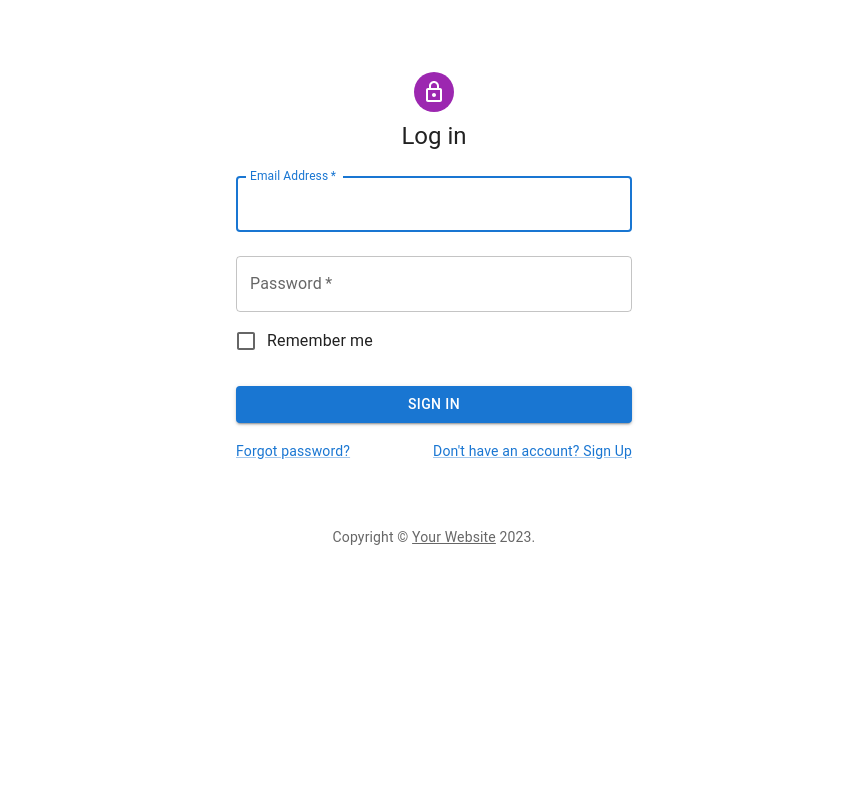
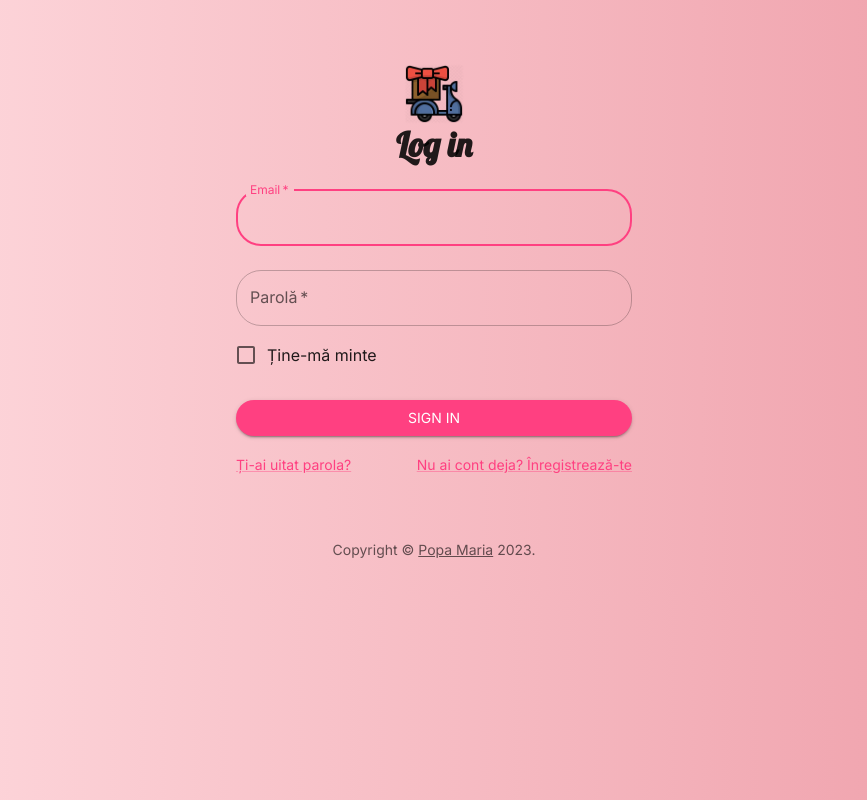
Before and after one commit to mariapopa19/licenta-frontend, a React (Create React App) app: page /login in a window 1280 px wide. Shown: the whole page, without its empty margins (206-1073 px from the left). Built offline with nearby package versions, Linux system fonts and the light colour scheme.

Commit message:
styling changes for the forms

```diff
--- a/package.json
+++ b/package.json
@@ -7,6 +7,7 @@
     "@emotion/styled": "^11.10.6",
     "@mui/icons-material": "^5.11.11",
     "@mui/material": "^5.11.12",
+    "@mui/styled-engine-sc": "^5.11.11",
     "@testing-library/jest-dom": "^5.16.5",
     "@testing-library/react": "^13.4.0",
     "@testing-library/user-event": "^13.5.0",
@@ -15,6 +16,7 @@
     "react-dom": "^18.2.0",
     "react-router-dom": "^6.9.0",
     "react-scripts": "5.0.1",
+    "styled-components": "^5.3.8",
     "web-vitals": "^2.1.4"
   },
   "scripts": {
--- a/public/index.html
+++ b/public/index.html
@@ -3,6 +3,12 @@
   <head>
     <meta charset="utf-8" />
     <link rel="icon" href="%PUBLIC_URL%/favicon.ico" />
+    <link rel="preconnect" href="https://fonts.googleapis.com" />
+    <link rel="preconnect" href="https://fonts.gstatic.com" crossorigin />
+    <link
+      href="https://fonts.googleapis.com/css2?family=Inter:wght@300;400&family=Lobster&family=Lora&display=swap"
+      rel="stylesheet"
+    />
     <meta name="viewport" content="initial-scale=1, width=device-width" />
     <!-- <meta name="viewport" content="width=device-width, initial-scale=1" /> -->
     <meta name="theme-color" content="#000000" />
--- a/src/App.js
+++ b/src/App.js
@@ -1,10 +1,14 @@
 // import logo from './logo.svg';
 import './App.css';
+// import Navbar from './layout/NavBar';
 import SignUp from './pages/SignUp'
 
 function App() {
   return (
-    <SignUp />
+    // <Navbar>
+
+      <SignUp />
+    // </Navbar>
     // <div className="App">
     //   <header className="App-header">
     //     <img src={logo} className="App-logo" alt="logo" />
--- /dev/null
+++ b/src/components/RoundedButton.jsx
@@ -0,0 +1,5 @@
+import { Button, styled } from "@mui/material";
+
+export const RoundedButton = styled(Button)`
+  border-radius: 20px;
+`;
--- /dev/null
+++ b/src/components/TextField.jsx
@@ -0,0 +1,10 @@
+import {styled} from "@mui/material/styles";
+import { TextField } from "@mui/material";;
+
+export const RoundedTextField = styled(TextField)({
+    '& .MuiOutlinedInput-root': {
+        '& fieldset': {
+          borderRadius: '25px',
+        },
+    },
+});
--- /dev/null
+++ b/src/pages/Error.jsx
@@ -0,0 +1,5 @@
+export default function ErrorPage () {
+    return(
+        <></>
+    )
+}
--- a/src/pages/LogIn.jsx
+++ b/src/pages/LogIn.jsx
@@ -1,18 +1,17 @@
 import { useState } from "react";
 import Avatar from "@mui/material/Avatar";
-import Button from "@mui/material/Button";
 import CssBaseline from "@mui/material/CssBaseline";
-import TextField from "@mui/material/TextField";
 import FormControlLabel from "@mui/material/FormControlLabel";
 import Checkbox from "@mui/material/Checkbox";
 import Link from "@mui/material/Link";
 import Grid from "@mui/material/Grid";
 import Box from "@mui/material/Box";
-import LockOutlinedIcon from "@mui/icons-material/LockOutlined";
 import Typography from "@mui/material/Typography";
 import Container from "@mui/material/Container";
-import { createTheme, ThemeProvider } from "@mui/material/styles";
+import { createTheme, styled, ThemeProvider } from "@mui/material/styles";
 import { login } from "../api";
+import { RoundedTextField } from "../components/TextField";
+import { RoundedButton } from "../components/RoundedButton";
 
 function Copyright(props) {
   return (
@@ -24,7 +23,7 @@ function Copyright(props) {
     >
       {"Copyright © "}
       <Link color="inherit" href="https://mui.com/">
-        Your Website
+        Popa Maria
       </Link>{" "}
       {new Date().getFullYear()}
       {"."}
@@ -32,8 +31,33 @@ function Copyright(props) {
   );
 }
 
-const theme = createTheme();
+const theme = createTheme({
+  components: {
+    MuiCssBaseline: {
+      styleOverrides: {
+        body: {
+          backgroundColor: "#ffdde1",
+          backgroundImage: `linear-gradient(to right, #ffdde1, #ee9ca7)`,
+        },
+      },
+    },
+  },
+  palette: {
+    mode: "light",
+    primary: {
+      main: "#ff4081",
+    },
+  },
+  typography: {
+    fontFamily: "'Inter', sans-serif",
+  },
+});
 
+
+const Titlu = styled(Typography)`
+  font-family: "Lobster", cursive;
+  font-weight: 700;
+`;
 export default function LogIn() {
   const [email, setEmail] = useState("");
   const [pass, setPass] = useState("");
@@ -55,19 +79,21 @@ export default function LogIn() {
             alignItems: "center",
           }}
         >
-          <Avatar sx={{ m: 1, bgcolor: "secondary.main" }}>
-            <LockOutlinedIcon />
-          </Avatar>
-          <Typography component="h1" variant="h5">
+          <Avatar
+            src="./images/1476408.avif"
+            variant="square"
+            sx={{ width: 60, height: 60 }}
+          ></Avatar>
+          <Titlu component="h1" variant="h4">
             Log in
-          </Typography>
+          </Titlu>
           <Box
             component="form"
             onSubmit={handleSubmit}
             noValidate
             sx={{ mt: 1 }}
           >
-            <TextField
+            <RoundedTextField
               onChange={(e) => {
                 setEmail(e.target.value);
               }}
@@ -75,12 +101,12 @@ export default function LogIn() {
               required
               fullWidth
               id="email"
-              label="Email Address"
+              label="Email"
               name="email"
               autoComplete="email"
               autoFocus
             />
-            <TextField
+            <RoundedTextField
               onChange={(e) => {
                 setPass(e.target.value);
               }}
@@ -88,32 +114,32 @@ export default function LogIn() {
               required
               fullWidth
               name="password"
-              label="Password"
+              label="Parolă"
               type="password"
               id="password"
               autoComplete="current-password"
             />
             <FormControlLabel
               control={<Checkbox value="remember" color="primary" />}
-              label="Remember me"
+              label="Ține-mă minte"
             />
-            <Button
+            <RoundedButton
               type="submit"
               fullWidth
               variant="contained"
               sx={{ mt: 3, mb: 2 }}
             >
               Sign In
-            </Button>
+            </RoundedButton>
             <Grid container>
               <Grid item xs>
                 <Link href="#" variant="body2">
-                  Forgot password?
+                  Ți-ai uitat parola?
                 </Link>
               </Grid>
               <Grid item>
                 <Link href="#" variant="body2">
-                  {"Don't have an account? Sign Up"}
+                  {"Nu ai cont deja? Înregistrează-te"}
                 </Link>
               </Grid>
             </Grid>
--- a/src/pages/SignUp.jsx
+++ b/src/pages/SignUp.jsx
@@ -1,19 +1,16 @@
 import { useState } from "react";
 import Avatar from "@mui/material/Avatar";
-import Button from "@mui/material/Button";
 import CssBaseline from "@mui/material/CssBaseline";
-import TextField from "@mui/material/TextField";
-import FormControlLabel from "@mui/material/FormControlLabel";
-import Checkbox from "@mui/material/Checkbox";
 import Link from "@mui/material/Link";
 import Grid from "@mui/material/Grid";
 import Box from "@mui/material/Box";
-// import LockOutlinedIcon from '@mui/icons-material/LockOutlined';
 import Typography from "@mui/material/Typography";
 import Container from "@mui/material/Container";
-import { createTheme, ThemeProvider } from "@mui/material/styles";
 
 import { creareUtilizator } from "../api/index";
+import { createTheme, styled, ThemeProvider } from "@mui/material";
+import { RoundedTextField } from "../components/TextField";
+import { RoundedButton } from "../components/RoundedButton";
 
 function Copyright(props) {
   return (
@@ -25,7 +22,7 @@ function Copyright(props) {
     >
       {"Copyright © "}
       <Link color="inherit" href="https://mui.com/">
-        Your Website
+        Popa Maria
       </Link>{" "}
       {new Date().getFullYear()}
       {"."}
@@ -33,7 +30,32 @@ function Copyright(props) {
   );
 }
 
-const theme = createTheme();
+const theme = createTheme({
+  components: {
+    MuiCssBaseline: {
+      styleOverrides: {
+        body: {
+          backgroundColor: "#ffdde1",
+          backgroundImage: `linear-gradient(to right, #ffdde1, #ee9ca7)`,
+        },
+      },
+    },
+  },
+  palette: {
+    mode: "light",
+    primary: {
+      main: "#ff4081",
+    },
+  },
+  typography: {
+    fontFamily: "'Inter', sans-serif",
+  },
+});
+
+const Titlu = styled(Typography)`
+  font-family: "Lobster", cursive;
+  font-weight: 700;
+`;
 
 export default function SignUp() {
   const [firstName, setFirstName] = useState("");
@@ -69,9 +91,7 @@ export default function SignUp() {
             variant="square"
             sx={{ width: 60, height: 60 }}
           ></Avatar>
-          <Typography component="h1" variant="h5">
-            Sign up
-          </Typography>
+          <Titlu variant="h4">Creare cont</Titlu>
           <Box
             component="form"
             noValidate
@@ -80,7 +100,7 @@ export default function SignUp() {
           >
             <Grid container spacing={2}>
               <Grid item xs={12} sm={6}>
-                <TextField
+                <RoundedTextField
                   onChange={(e) => {
                     setFirstName(e.target.value);
                   }}
@@ -89,71 +109,63 @@ export default function SignUp() {
                   required
                   fullWidth
                   id="firstName"
-                  label="First Name"
+                  label="Prenume"
                   autoFocus
                 />
               </Grid>
               <Grid item xs={12} sm={6}>
-                <TextField
+                <RoundedTextField
                   onChange={(e) => {
                     setLastName(e.target.value);
                   }}
                   required
                   fullWidth
                   id="lastName"
-                  label="Last Name"
+                  label="Nume de familie"
                   name="lastName"
                   autoComplete="family-name"
                 />
               </Grid>
               <Grid item xs={12}>
-                <TextField
+                <RoundedTextField
                   onChange={(e) => {
                     setEmail(e.target.value);
                   }}
                   required
                   fullWidth
                   id="email"
-                  label="Email Address"
+                  label="Email"
                   name="email"
                   autoComplete="email"
                 />
               </Grid>
               <Grid item xs={12}>
-                <TextField
+                <RoundedTextField
                   onChange={(e) => {
                     setPass(e.target.value);
                   }}
                   required
                   fullWidth
                   name="password"
-                  label="Password"
+                  label="Parolă"
                   type="password"
                   id="password"
                   autoComplete="new-password"
                 />
               </Grid>
-              <Grid item xs={12}>
-                <FormControlLabel
-                  control={
-                    <Checkbox value="allowExtraEmails" color="primary" />
-                  }
-                  label="I want to receive inspiration, marketing promotions and updates via email."
-                />
-              </Grid>
             </Grid>
-            <Button
+            <RoundedButton
               type="submit"
               fullWidth
               variant="contained"
               sx={{ mt: 3, mb: 2 }}
             >
-              Sign Up
-            </Button>
+              Înregistrare
+            </RoundedButton>
             <Grid container justifyContent="flex-end">
               <Grid item>
                 <Link href="#" variant="body2">
-                  Already have an account? Sign in
+                  Ai deja cont? Click aici
                 </Link>
               </Grid>
             </Grid>
--- /dev/null
+++ b/src/pages/Sigup-Test.jsx
@@ -0,0 +1,28 @@
+import { CssBaseline } from "@mui/material";
+import { Box, Container, createTheme } from "@mui/system";
+import { ThemeProvider } from "styled-components";
+
+const theme = createTheme({
+  palette: {
+    background: { default: "linear-gradient(to right, #ffdde1, #ee9ca7)" },
+  },
+});
+const Signup_Test = () => {
+  return (
+    <ThemeProvider theme={theme}>
+      <Container component="main" maxWidth="xs"></Container>
+      <CssBaseline />
+      <Box
+        sx={{
+          marginTop: 8,
+          display: "flex",
+          flexDirection: "column",
+          alignItems: "center",
+          background: "linear-gradient(to right, #ffdde1, #ee9ca7)",
+        }}
+      ></Box>
+    </ThemeProvider>
+  );
+};
+
+export default Signup_Test;
```
Also changed, not shown: src/components/Drawer.jsx (added, +61 -0 lines), src/index.js (+12 -1 lines), src/layout/NavBar.jsx (added, +70 -0 lines), 1 other file (tests, documents, lock files or other folders).
